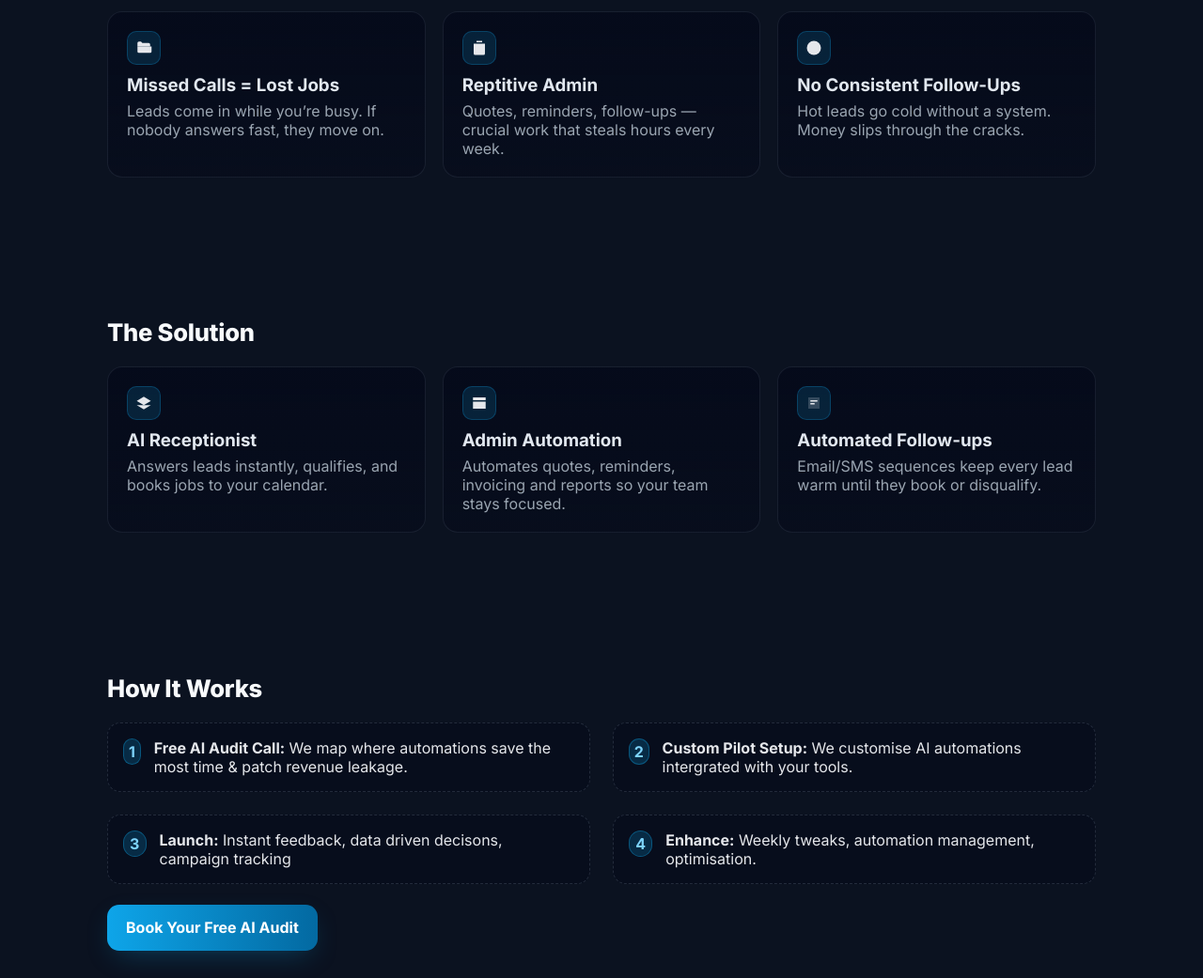
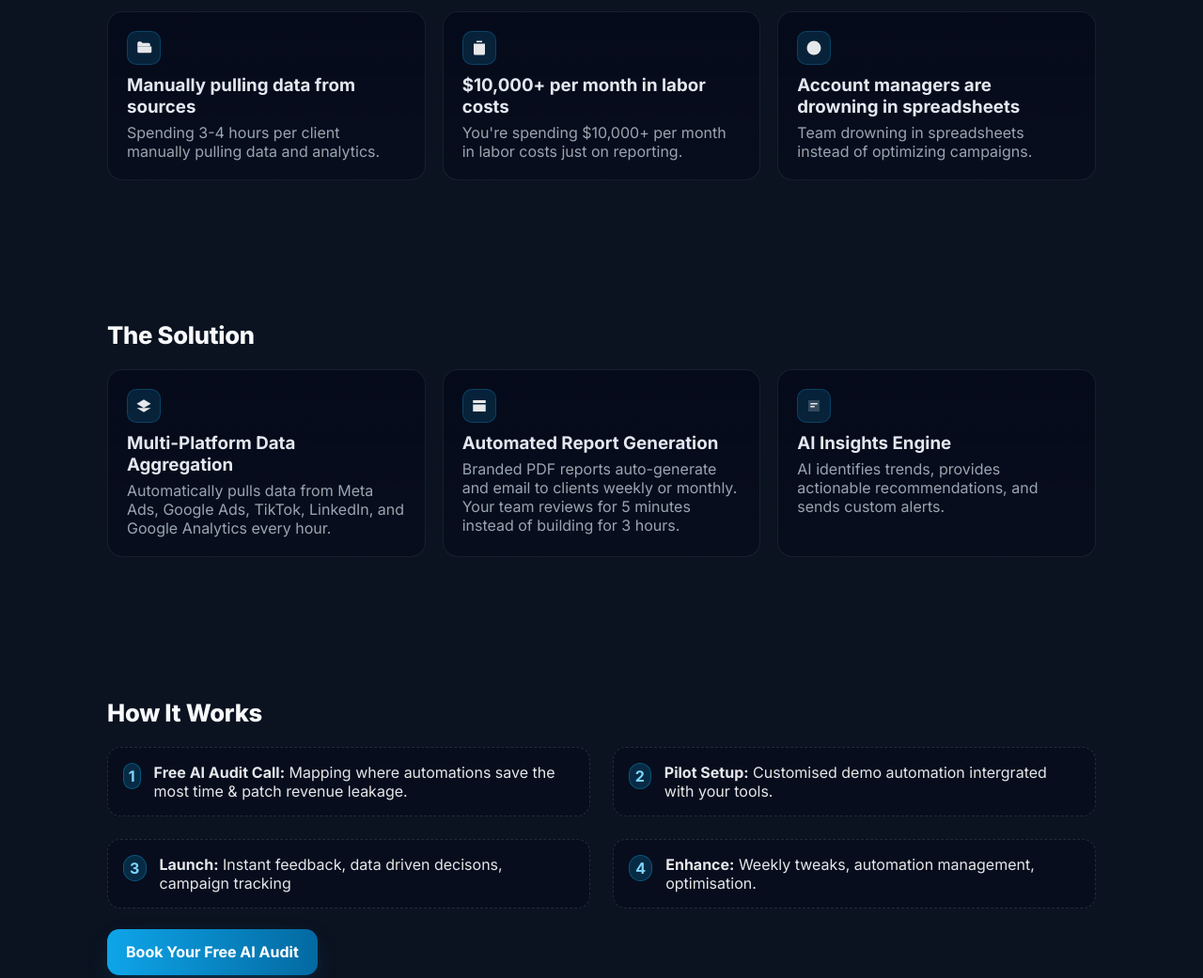
Before and after one commit to reginaldsparrowai-blip/Skybound-Ai-Site, a plain HTML site: page index.html in a window 1280 px wide. Shown: the part 780-1821 px from the top of the page at 94% size. Drawn offline with Linux system fonts and the light colour scheme.

Commit message:
index.html

```diff
--- a/index.html
+++ b/index.html
@@ -65,7 +65,7 @@
         <a href="#faq">FAQ</a>
       </nav>
       <div class="socials">
-        <a class="sicon" href="https://www.instagram.com/reggiexsparrow/" target="_blank" rel="noopener" aria-label="Instagram" title="Instagram">
+        <a class="sicon" href="https://www.instagram.com/skybound_ai/" target="_blank" rel="noopener" aria-label="Instagram" title="Instagram">
           <svg viewBox="0 0 24 24" fill="currentColor" aria-hidden="true"><path d="M7 2h10a5 5 0 015 5v10a5 5 0 01-5 5H7a5 5 0 01-5-5V7a5 5 0 015-5zm0 2a3 3 0 00-3 3v10a3 3 0 003 3h10a3 3 0 003-3V7a3 3 0 00-3-3H7zm11 2a1 1 0 110 2 1 1 0 010-2zM12 7a5 5 0 110 10 5 5 0 010-10z"/></svg>
         </a>
         <a class="sicon" href="https://www.facebook.com/reg.sparrow.7" target="_blank" rel="noopener" aria-label="Facebook" title="Facebook">
@@ -117,18 +117,18 @@
       <div class="grid-3" style="margin-top:16px;">
         <div class="feature">
           <div class="icon"><svg viewBox="0 0 24 24" fill="currentColor" width="18" height="18"><path d="M3 5a2 2 0 012-2h3l2 2h9a2 2 0 012 2v3H3V5z"/><path d="M3 10h20v7a2 2 0 01-2 2H5a2 2 0 01-2-2v-7z"/></svg></div>
-          <h3>Missed Calls = Lost Jobs</h3>
-          <p>Leads come in while you’re busy. If nobody answers fast, they move on.</p>
+          <h3>Manually pulling data from sources</h3>
+          <p>Spending 3-4 hours per client manually pulling data and analytics.</p>
         </div>
         <div class="feature">
           <div class="icon"><svg viewBox="0 0 24 24" fill="currentColor" width="18" height="18"><path d="M8 2h8v2H8z"/><path d="M4 6h16v14a2 2 0 01-2 2H6a2 2 0 01-2-2V6z"/></svg></div>
-          <h3>Reptitive Admin</h3>
-          <p>Quotes, reminders, follow-ups — crucial work that steals hours every week.</p>
+          <h3>$10,000+ per month in labor costs</h3>
+          <p>You're spending $10,000+ per month in labor costs just on reporting.</p>
         </div>
         <div class="feature">
           <div class="icon"><svg viewBox="0 0 24 24" fill="currentColor" width="18" height="18"><path d="M12 2a10 10 0 100 20 10 10 0 000-20z"/><path d="M12 6v6l4 2"/></svg></div>
-          <h3>No Consistent Follow-Ups</h3>
-          <p>Hot leads go cold without a system. Money slips through the cracks.</p>
+          <h3>Account managers are drowning in spreadsheets</h3>
+          <p>Team drowning in spreadsheets instead of optimizing campaigns.</p>
         </div>
       </div>
     </div>
@@ -140,18 +140,18 @@
       <div class="grid-3" style="margin-top:16px;">
         <div class="feature">
           <div class="icon"><svg viewBox="0 0 24 24" fill="currentColor" width="18" height="18"><path d="M12 3l10 6-10 6L2 9l10-6z"/><path d="M2 15l10 6 10-6"/></svg></div>
-          <h3>AI Receptionist</h3>
-          <p>Answers leads instantly, qualifies, and books jobs to your calendar.</p>
+          <h3>Multi-Platform Data Aggregation</h3>
+          <p>Automatically pulls data from Meta Ads, Google Ads, TikTok, LinkedIn, and Google Analytics every hour.</p>
         </div>
         <div class="feature">
           <div class="icon"><svg viewBox="0 0 24 24" fill="currentColor" width="18" height="18"><path d="M3 4h18v4H3z"/><path d="M3 10h18v10H3z"/></svg></div>
-          <h3>Admin Automation</h3>
-          <p>Automates quotes, reminders, invoicing and reports so your team stays focused.</p>
+          <h3>Automated Report Generation</h3>
+          <p>Branded PDF reports auto-generate and email to clients weekly or monthly. Your team reviews for 5 minutes instead of building for 3 hours.</p>
         </div>
         <div class="feature">
           <div class="icon"><svg viewBox="0 0 24 24" fill="currentColor" width="18" height="18"><path d="M4 4h16v16H4z" opacity=".2"/><path d="M7 8h10v2H7zM7 12h6v2H7z"/></svg></div>
-          <h3>Automated Follow-ups</h3>
-          <p>Email/SMS sequences keep every lead warm until they book or disqualify.</p>
+          <h3>AI Insights Engine</h3>
+          <p>AI identifies trends, provides actionable recommendations, and sends custom alerts.</p>
         </div>
       </div>
     </div>
@@ -161,8 +161,8 @@
     <div class="container">
       <h2 class="sec-title">How It Works</h2>
       <div class="steps" style="margin-top:16px;">
-        <div class="step"><div class="badge">1</div><div><strong>Free AI Audit Call:</strong> We map where automations save the most time & patch revenue leakage.</div></div>
-        <div class="step"><div class="badge">2</div><div><strong>Custom Pilot Setup:</strong> We customise AI automations intergrated with your tools.</div></div>
+        <div class="step"><div class="badge">1</div><div><strong>Free AI Audit Call:</strong> Mapping where automations save the most time & patch revenue leakage.</div></div>
+        <div class="step"><div class="badge">2</div><div><strong>Pilot Setup:</strong> Customised demo automation intergrated with your tools.</div></div>
         <div class="step"><div class="badge">3</div><div><strong>Launch:</strong> Instant feedback, data driven decisons, campaign tracking</div></div>
         <div class="step"><div class="badge">4</div><div><strong>Enhance:</strong> Weekly tweaks, automation management, optimisation.</div></div>
       </div>
@@ -177,7 +177,7 @@
       <h2 class="sec-title">FAQ</h2>
       <div style="margin-top:16px;">
         <details><summary>Is this complicated to run?</summary><p>No. It’s done-for-you. We set up the workflows and manage the automations.</p></details>
-        <details><summary>Will this replace my staff?</summary><p>It supports your staff by removing repetitive admin so they can focus on higher-value work and customer fulfillment.</p></details>
+        <details><summary>Will this replace my staff?</summary><p>It supports your staff by removing repetitive tasks so they can focus on higher-value work and customer fulfillment.</p></details>
         <details><summary>How much does it cost?</summary><p>Every build is customised to your workflow and tools, so we start with a free audit call to scope the campaign.</p></details>
       </div>
       <div style="margin-top:24px;">
```
